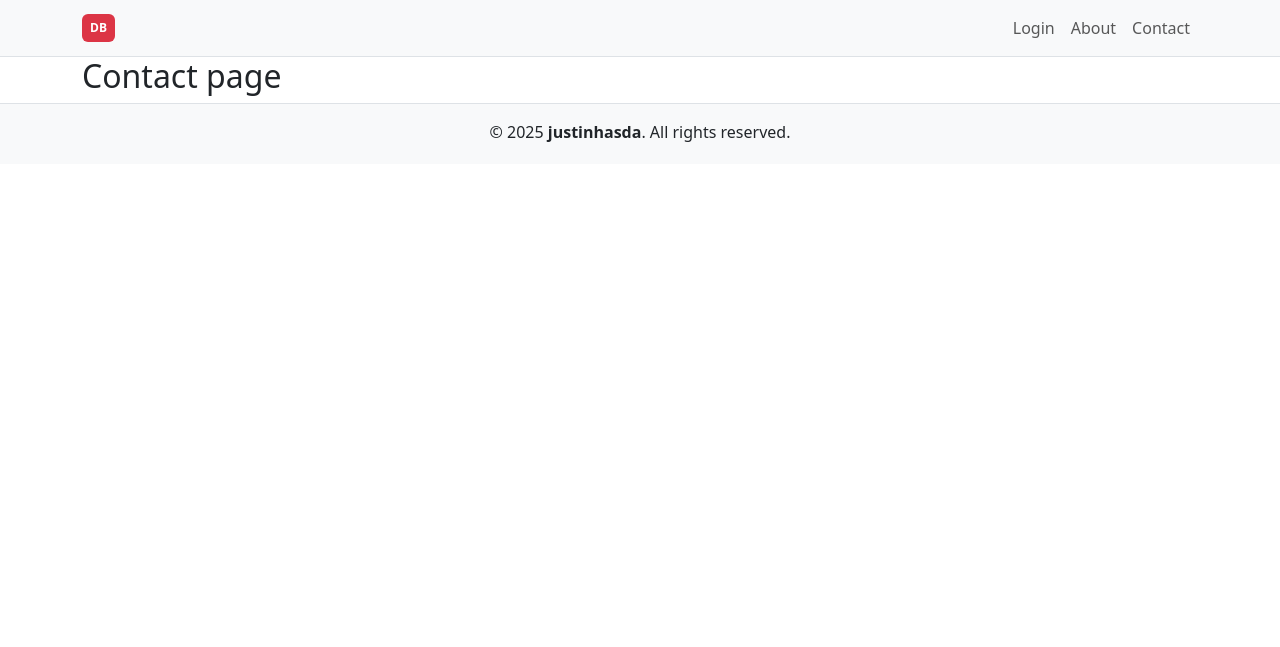
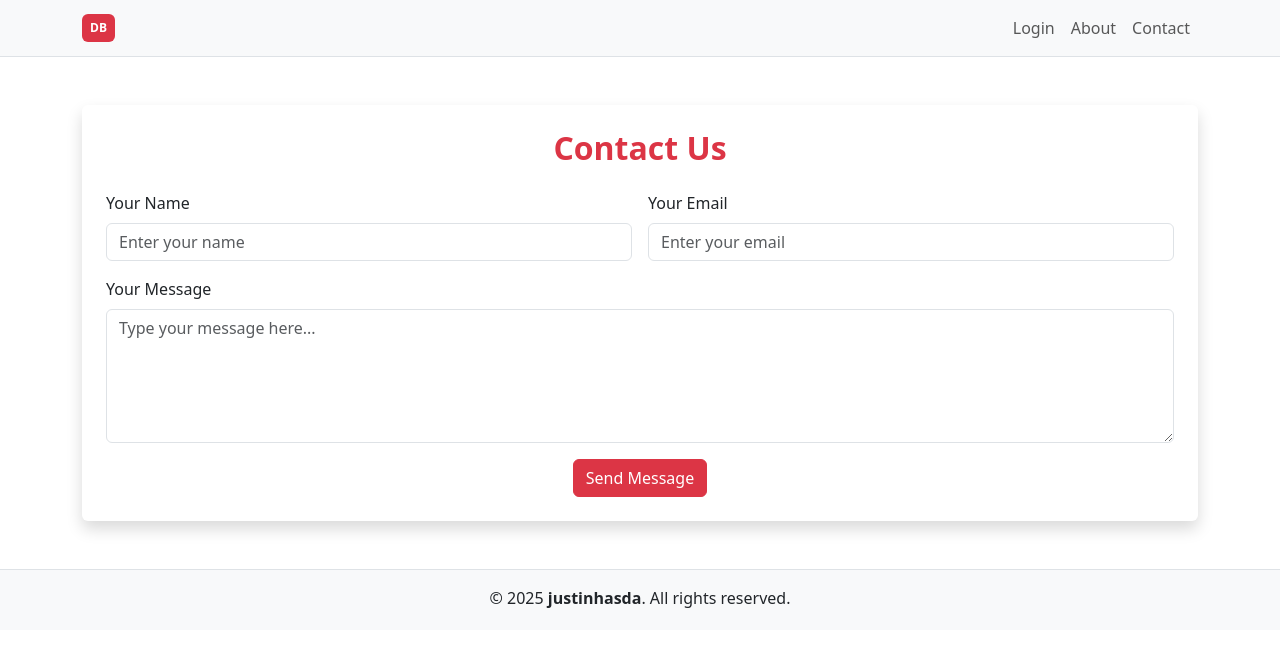
Before and after one commit to hasdajustin/donateBlood-webApp, a Django app: page /contact/ in a window 1280 px wide. Shown: the top 647 px of the page. Run offline with Django 5.2, Linux system fonts and the light colour scheme; some libraries are stand-ins or nearby versions.

Commit message:
add Contact Page and redirect at home

```diff
--- a/mainView/templates/mainView/contact.html
+++ b/mainView/templates/mainView/contact.html
@@ -3,5 +3,31 @@
 {% block title %}Contact - Donate Blood{% endblock %}
 
 {% block content %}
-    <h2>Contact page</h2>
+    <div class="container mainView my-5 shadow rounded p-4">
+  <h2 class="mb-4 text-center text-danger fw-bold">Contact Us</h2>
+
+  <form method="POST" action="{% url 'contact' %}">
+    {% csrf_token %}
+    <div class="row g-3">
+      <div class="col-md-6">
+        <label for="name" class="form-label">Your Name</label>
+        <input type="text" class="form-control" id="name" name="name" placeholder="Enter your name" required>
+      </div>
+
+      <div class="col-md-6">
+        <label for="email" class="form-label">Your Email</label>
+        <input type="email" class="form-control" id="email" name="email" placeholder="Enter your email" required>
+      </div>
+
+      <div class="col-12">
+        <label for="message" class="form-label">Your Message</label>
+        <textarea class="form-control" id="message" name="message" rows="5" placeholder="Type your message here..." required></textarea>
+      </div>
+
+      <div class="col-12 d-flex justify-content-center d-grid">
+        <button type="submit" class="btn btn-danger">Send Message</button>
+      </div>
+    </div>
+  </form>
+</div>
 {% endblock %}
--- a/mainView/views.py
+++ b/mainView/views.py
@@ -1,6 +1,7 @@
-from django.shortcuts import render
+from django.shortcuts import render, redirect
 from django.contrib.auth.decorators import login_required
 from user.models import UserProfile
+from django.contrib import messages
 
 # Create your views here.
 def mainView(request):
@@ -28,4 +29,12 @@ def about(request):
     return render(request, 'mainView/about.html')
 
 def contact(request):
+    if request.method == "POST":
+        name = request.POST.get("name")
+        email = request.POST.get("email")
+        message = request.POST.get("message")
+        # Optional: Save to DB, send email, etc.
+        messages.success(request, "Your message has been sent successfully!")
+        return redirect('home')  # or render with a success context
+
     return render(request, 'mainView/contact.html')
```
Also changed, not shown: db.sqlite3.
